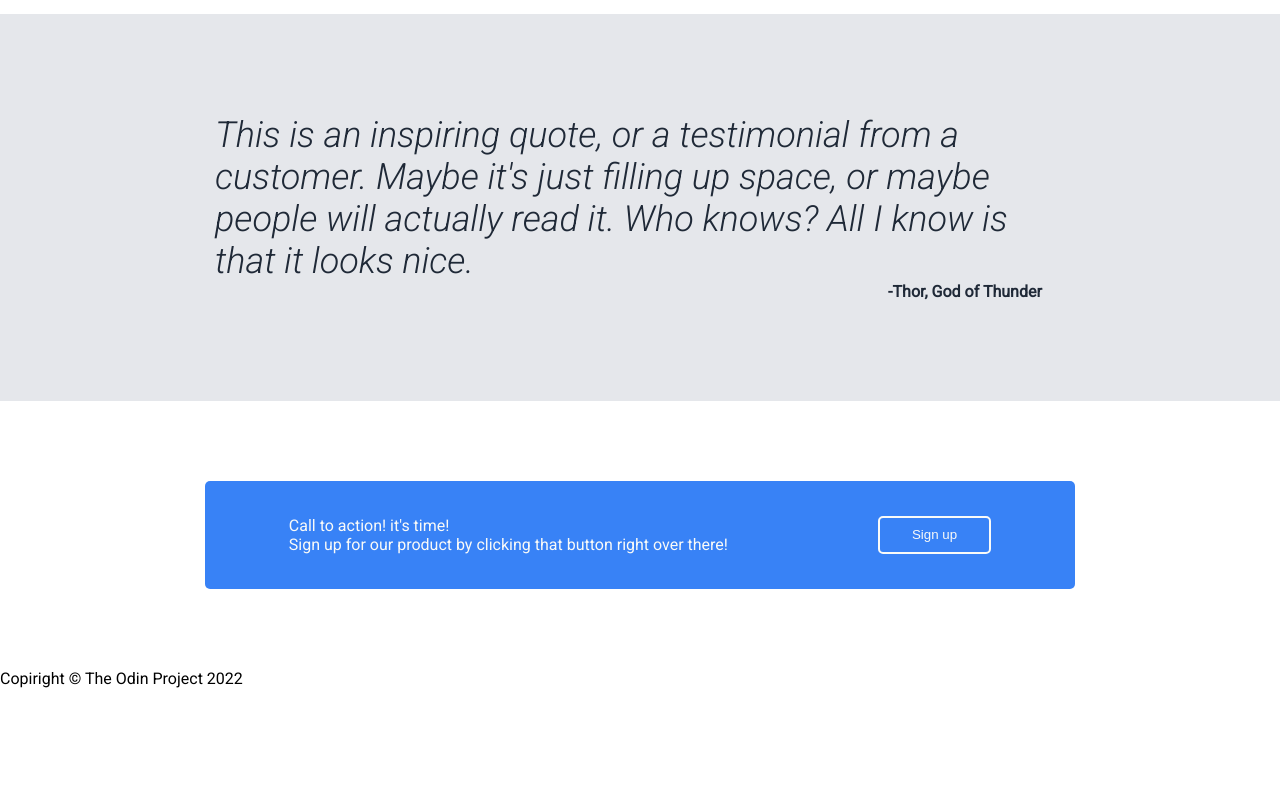
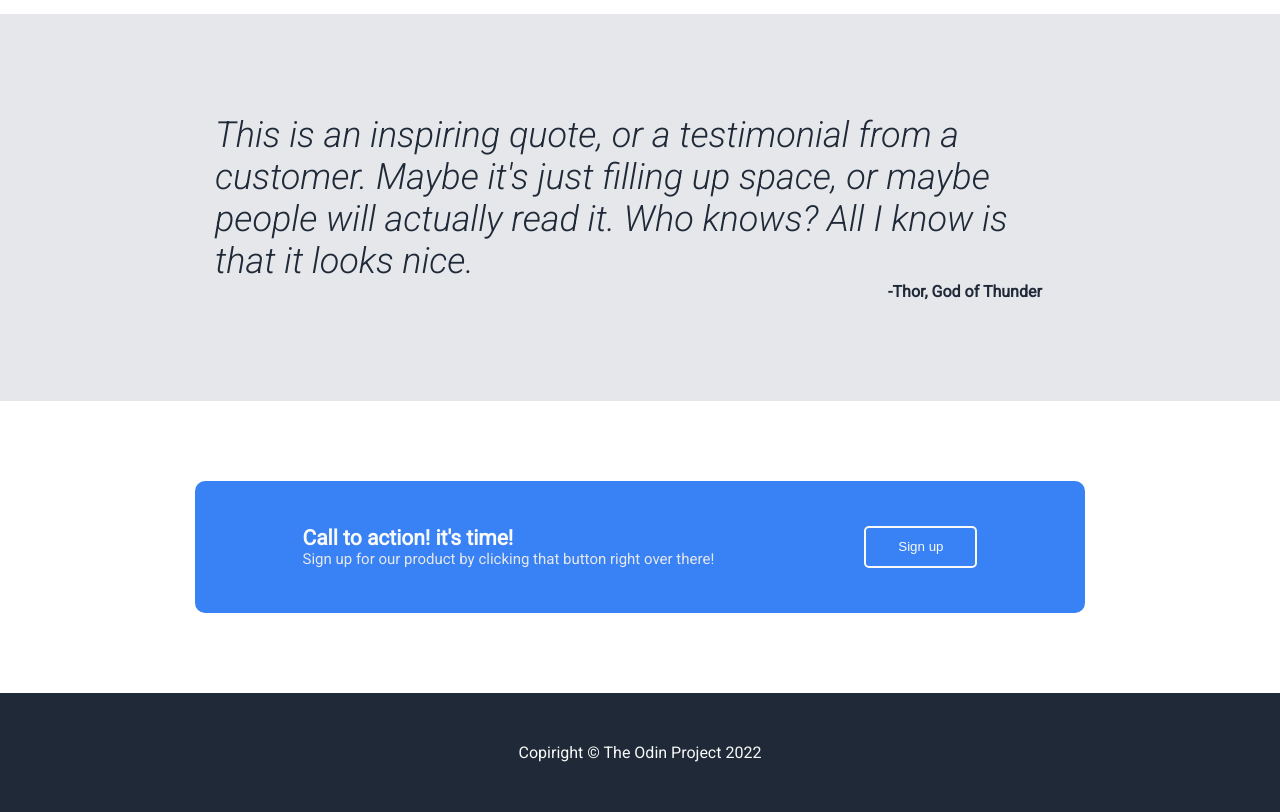
Before and after one commit to Giacomo713/foundations-landing-page, a plain HTML site: page index.html in a window 1280 px wide. Shown: the part 865-1677 px from the top of the page. Before the commit the page ends 1553 px from the top, so only its background shows below. Drawn offline with Linux system fonts and the light colour scheme.

Commit message:
fixed second signup and added footer

```diff
--- a/styles.css
+++ b/styles.css
@@ -146,8 +146,13 @@ h2 {
 }
 
 .call_to_action {
-    display: flex;
-    font-weight: 36px;
+    font-weight: 1000;
+    font-size: 21px;
+}
+
+.call_subtext {
+    font-size: 15px;
+    color: #e5e7eb;
 }
 
 .second_signup_container {
@@ -156,8 +161,8 @@ h2 {
     margin-top: 80px;
     margin-bottom: 80px;
     width: 800px;
-    border-radius: 5px;
-    padding: 35px;
+    border-radius: 10px;
+    padding: 45px;
     justify-content: center;
     gap: 150px;
     color: #f9faf8;
@@ -172,3 +177,11 @@ h2 {
     padding-left:  32px;
     padding-right: 32px;
 }
+
+.footer {
+    display: flex;
+    background-color: #1f2937;
+    color: #f9faf8;
+    padding: 50px;
+    justify-content: center;
+}
```
